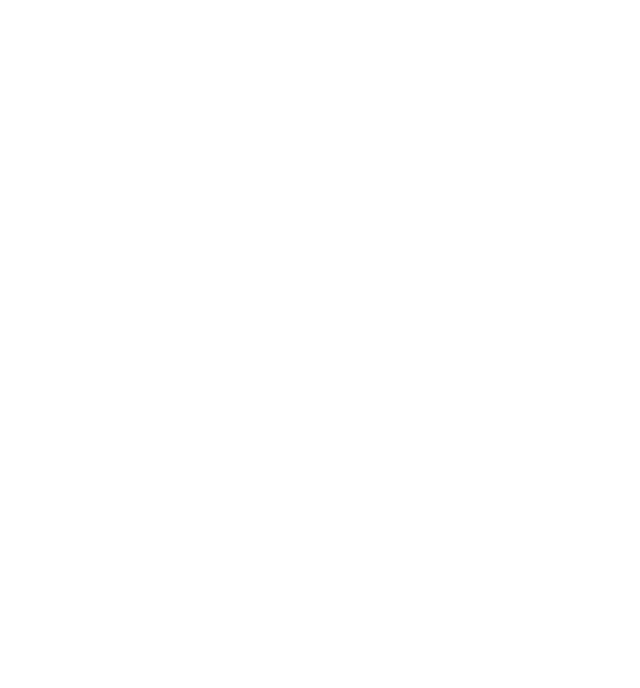
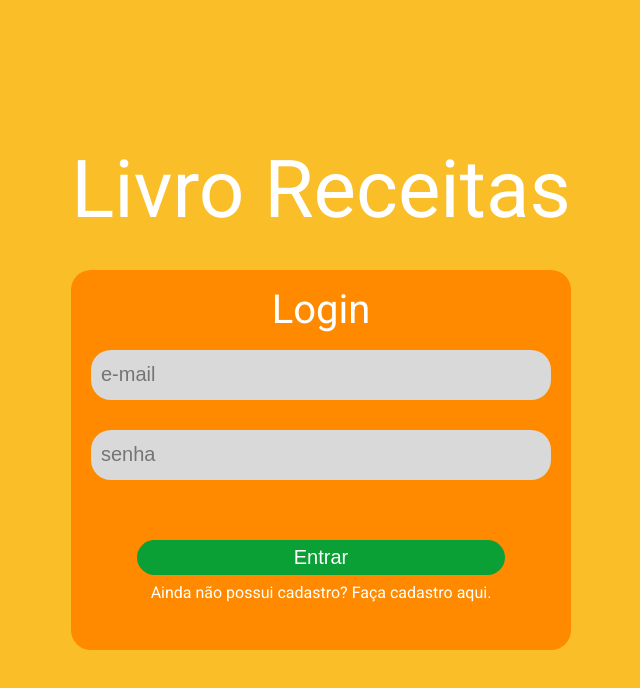
Before and after one commit to luishsilva09/Livro-Receitas-Front, a React (Create React App) app: page / in a window 1280 px wide. Shown: the top 688 px of the page, without its empty margins (319-959 px from the left). Built offline with nearby package versions, Linux system fonts and the light colour scheme.

Commit message:
feat: create global style

```diff
--- a/src/components/App.tsx
+++ b/src/components/App.tsx
@@ -1,14 +1,19 @@
+import GlobalStyle from "./globalStyles";
 import { BrowserRouter, Routes, Route } from "react-router-dom";
+import { Signin } from "./signin/Signin";
 
 function App() {
   return (
+    <>
+      <GlobalStyle />
       <BrowserRouter>
         <Routes>
-        <Route path="/" element={<></>} />
+          <Route path="/" element={<Signin />} />
           <Route path="/recipes" element={<></>} />
           <Route path="/newRecipe" element={<></>} />
         </Routes>
       </BrowserRouter>
+    </>
   );
 }
 
--- /dev/null
+++ b/src/components/globalStyles.tsx
@@ -0,0 +1,9 @@
+import { createGlobalStyle } from "styled-components";
+
+const GlobalStyle = createGlobalStyle`
+body{
+    font-family:'Roboto' ;
+}
+`;
+
+export default GlobalStyle;
```
Lines whose indentation alone changed are shown as unchanged.
